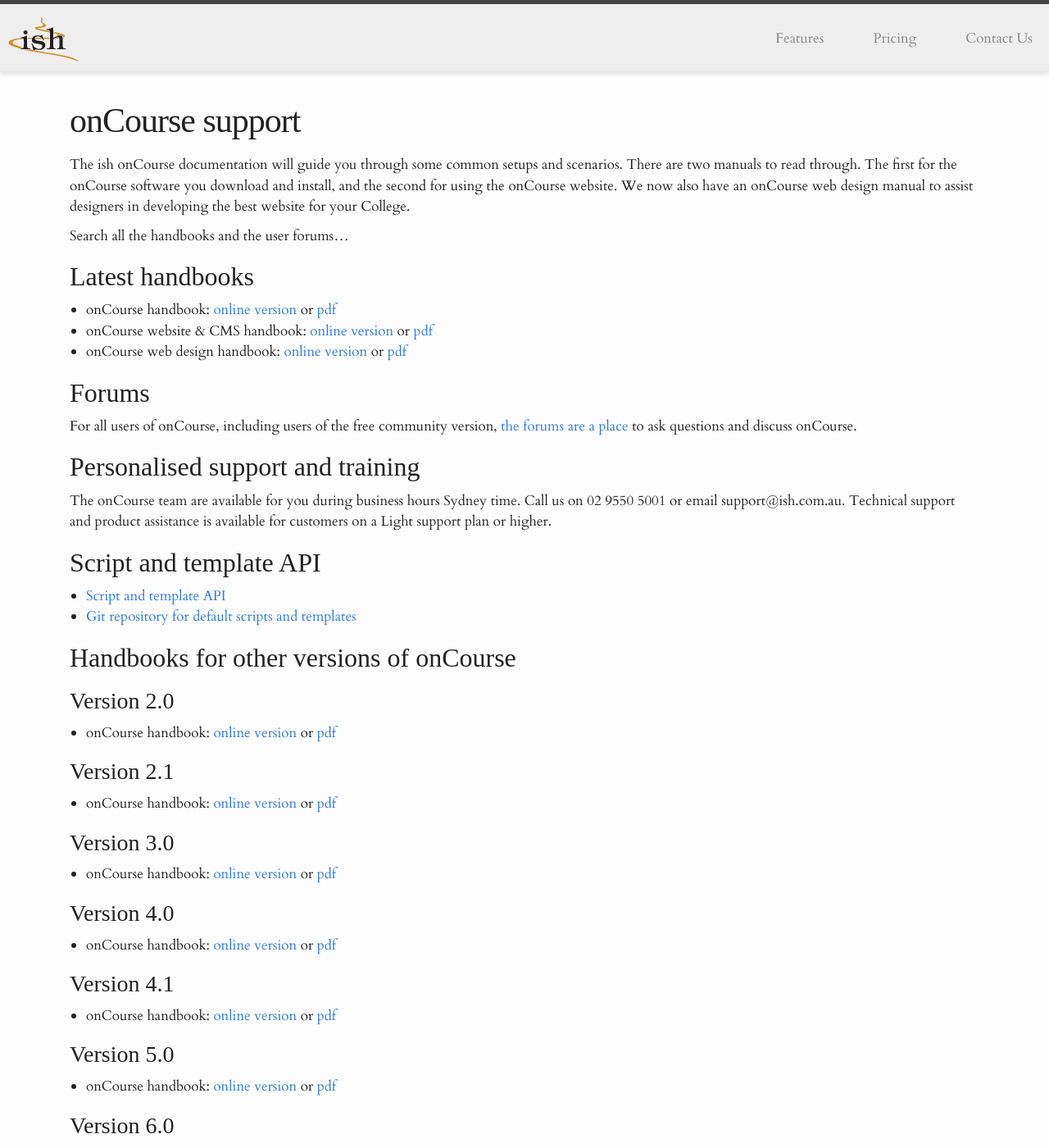
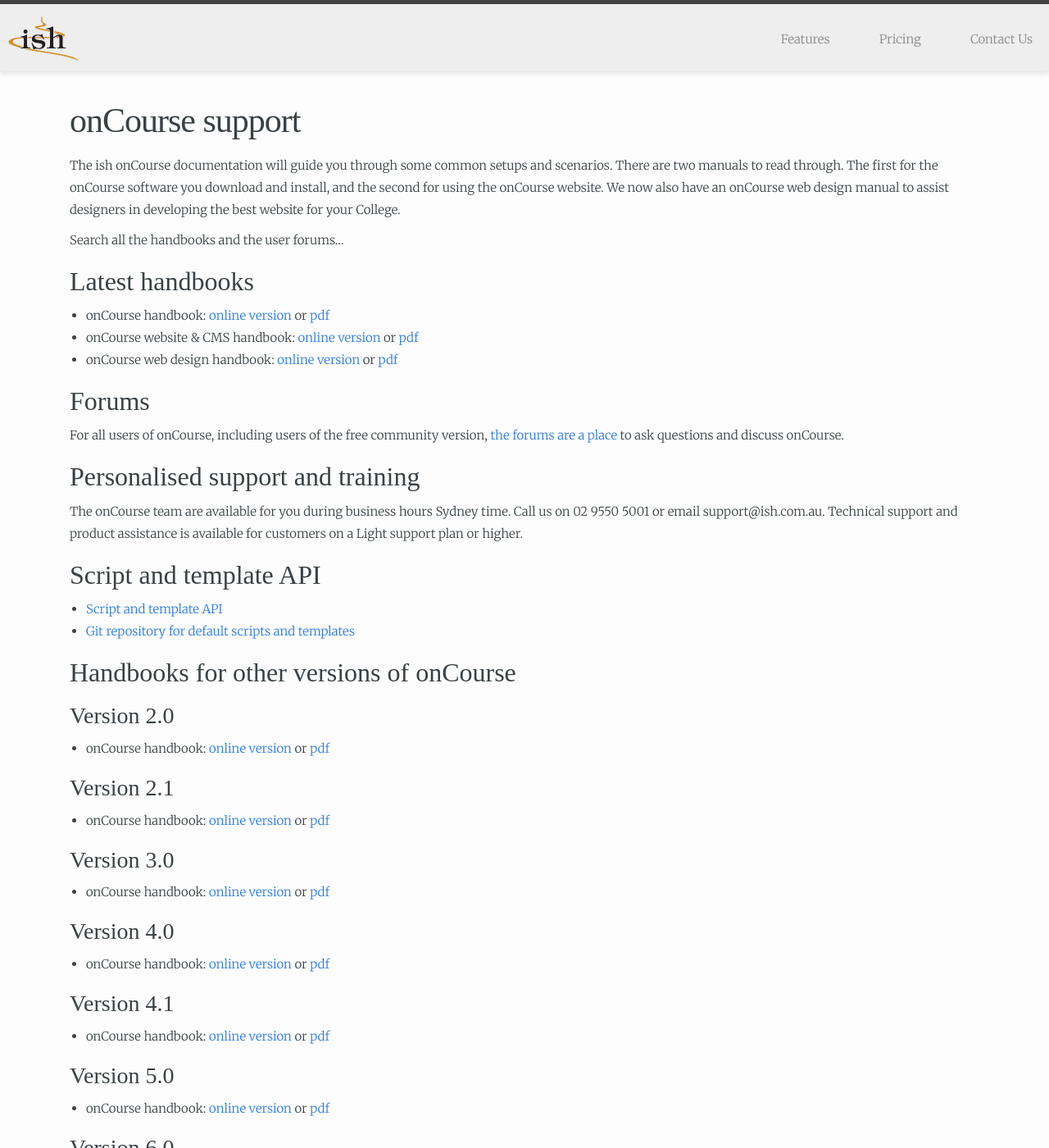
Before and after one commit to stephenmcilwaine/website, a Jekyll site: the page built from support/index.md, in a window 1280 px wide and 1400 px high. Shown: the whole window at 82% size. Built offline with Jekyll 4.4.1, drawn with Linux system fonts in a browser that asks for light colours; some web fonts are replaced; comment, search, counter and statistics services are not loaded.

Commit message:
Replace primary font for something with lighter styles. Tweak some of the typography to suit.

```diff
--- a/_includes/head.html
+++ b/_includes/head.html
@@ -12,5 +12,5 @@
   <link rel="stylesheet" href="{{ site.paths.css }}/main.css">
   <link rel="canonical" href="{{ page.url | replace:'index.html','' | prepend: site.baseurl | prepend: site.url }}">
   <link rel="alternate" type="application/rss+xml" title="{{ site.title }}" href="{{ base }}/feed.xml">
-  <link href='https://fonts.googleapis.com/css?family=Cardo:400,700,400italic|Port+Lligat+Slab' rel='stylesheet' type='text/css'>
+  <link href='https://fonts.googleapis.com/css?family=Merriweather:300italic,300,400|Port+Lligat+Slab' rel='stylesheet' type='text/css'>
 </head>
--- a/assets/css/_sass/_layout.scss
+++ b/assets/css/_sass/_layout.scss
@@ -219,14 +219,15 @@
             border-color: $black;
         }
         &.text-selected {
-            font-weight: bold;
+            font-weight: 400;
+            border-bottom: 1px solid #333;
         }
     }
     .code-display {
         margin-top: 20px;
         .show-highlighted-text {
             margin-top: 0px;
-            font-size: 0.9rem;
+            font-size: 0.8rem;
             @include _transition(all 0.2s ease-in-out);
         }
     }
--- a/assets/css/main.scss
+++ b/assets/css/main.scss
@@ -9,21 +9,21 @@
 $white: #fff;
 
 // Our variables
-$base-font-family: 'Cardo', serif;
-$base-font-size:   17px;
-$base-font-weight: 400;
+$base-font-family: 'Merriweather', serif;
+$base-font-size:   15px;
+$base-font-weight: 300;
 $small-font-size:  $base-font-size * 0.875;
-$base-line-height: 1.5;
+$base-line-height: 1.8;
 
 $spacing-unit:     20px;
 
-$text-color:       #222;
+$text-color:       #3a4145;
 $background-color: #fdfdfd;
 $brand-color:      #2a7ae2;
 
 $site-header-background: #eeeeee;
 $menu-color:       #888;
-$menu-color-hover: #222;
+$menu-color-hover: #3a4145;
 
 $grey-color:       #828282;
 $grey-color-light: lighten($grey-color, 40%);
--- a/index.html
+++ b/index.html
@@ -8,7 +8,7 @@
     <section class="container">
       <div class="row">
         <aside class="col col-sm-12 min-300">
-          <h3>onCourse is the
+          <p>onCourse is the
 
           {% include_relative _formatter/text-highlighted.html text="comprehensive" data-text="Track your students from initial enquiry, to application, enrolment, invoicing and payment. Follow their training, assessments and certification. onCourse includes unlimited document storage, sophisticated finance and budgeting and a robust communications platform." %}
 
@@ -21,7 +21,7 @@
           for all
 
           {% include_relative _formatter/text-highlighted.html text="education providers" data-text="For government and commercial, for big and for small, our scalable and clustered cloud technology means your services stay online. Whether you are a Registered Training Organisation (RTO) in the contestable funding market space, or are a fee-for-service provider who has no need to know about acronyms like AVETMISS, CRICOS and VET Fee Help, onCourse has you covered." %}
-          </h3>
+          </p>
 
           <p>{% include_relative _formatter/text-highlighted.html text="Integrate" data-text="A fully integrated management database, online enrolment website and portal is included in your standard onCourse package, out of the box. From there, switch on integrations with survey tools, mailing list management services, learning management systems and finance software. And if you need a custom integration, you can have that too - with our API and onCourse DSL (an entire development language baked in)." %}
 
```
